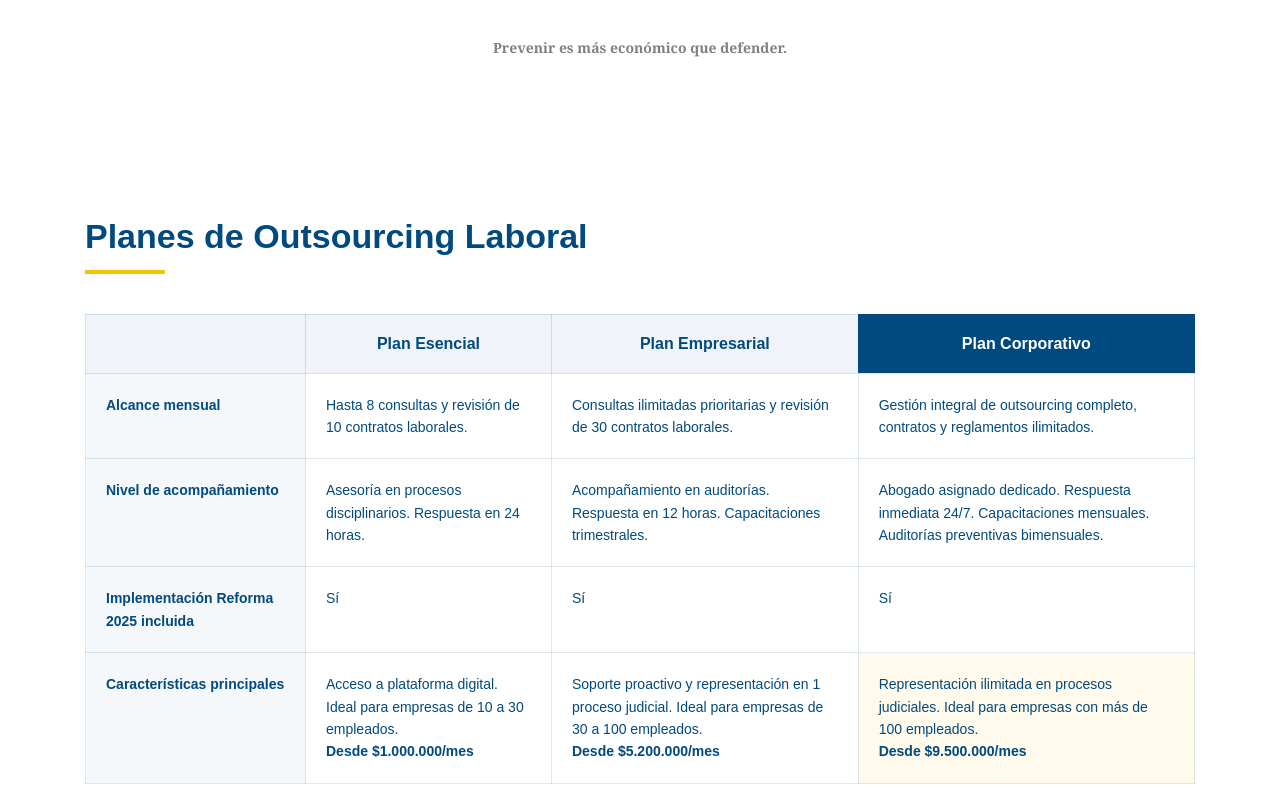
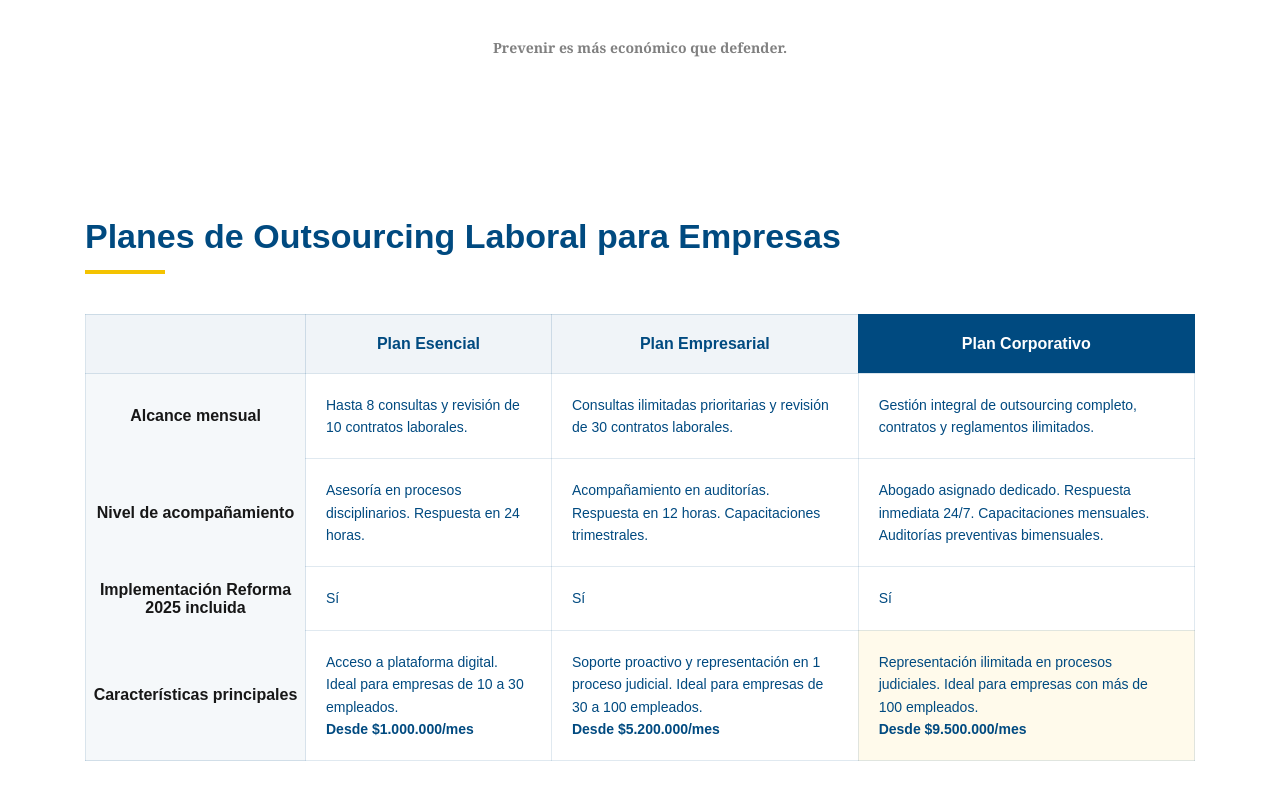
Before and after one commit to Jeffer-Andres-Tafurth-Cortes/praviceabogadoslaboralistas, a Next.js app: page / in a window 1280 px wide. Shown: the part 11212-12000 px from the top of the page. Built offline with nearby package versions, Linux system fonts and the light colour scheme.

Commit message:
Updates content text PlanSection

```diff
--- a/src/app/components/PlansSection.tsx
+++ b/src/app/components/PlansSection.tsx
@@ -5,16 +5,17 @@ import { motion } from "framer-motion";
 
 export default function PlanSection() {
   return (
-    <section className={styles.section}>
+    <section className={styles.section} aria-labelledby="plan-title">
       {/* TÍTULO */}
       <motion.h2
+        id="plan-title"
         className={styles.title}
         initial={{ opacity: 0, y: 30 }}
         whileInView={{ opacity: 1, y: 0 }}
         transition={{ duration: 0.6 }}
         viewport={{ once: true }}
       >
-        Planes de Outsourcing Laboral
+        Planes de Outsourcing Laboral para Empresas
       </motion.h2>
 
       {/* TABLA */}
@@ -28,16 +29,20 @@ export default function PlanSection() {
         <table className={styles.table}>
           <thead>
             <tr>
-              <th></th>
-              <th>Plan Esencial</th>
-              <th>Plan Empresarial</th>
-              <th className={styles.highlight}>Plan Corporativo</th>
+              <th scope="col"></th>
+              <th scope="col">Plan Esencial</th>
+              <th scope="col">Plan Empresarial</th>
+              <th scope="col" className={styles.highlight}>
+                Plan Corporativo
+              </th>
             </tr>
           </thead>
 
           <tbody>
             <tr>
-              <td className={styles.rowTitle}>Alcance mensual</td>
+              <th scope="row" className={styles.rowTitle}>
+                Alcance mensual
+              </th>
               <td>Hasta 8 consultas y revisión de 10 contratos laborales.</td>
               <td>
                 Consultas ilimitadas prioritarias y revisión de 30 contratos
@@ -50,7 +55,9 @@ export default function PlanSection() {
             </tr>
 
             <tr>
-              <td className={styles.rowTitle}>Nivel de acompañamiento</td>
+              <th scope="row" className={styles.rowTitle}>
+                Nivel de acompañamiento
+              </th>
               <td>
                 Asesoría en procesos disciplinarios. Respuesta en 24 horas.
               </td>
@@ -65,16 +72,18 @@ export default function PlanSection() {
             </tr>
 
             <tr>
-              <td className={styles.rowTitle}>
+              <th scope="row" className={styles.rowTitle}>
                 Implementación Reforma 2025 incluida
-              </td>
+              </th>
               <td>Sí</td>
               <td>Sí</td>
               <td>Sí</td>
             </tr>
 
             <tr>
-              <td className={styles.rowTitle}>Características principales</td>
+              <th scope="row" className={styles.rowTitle}>
+                Características principales
+              </th>
               <td>
                 Acceso a plataforma digital. Ideal para empresas de 10 a 30
                 empleados.
@@ -98,7 +107,7 @@ export default function PlanSection() {
         </table>
       </motion.div>
 
-      {/* BOTONES */}
+      {/* BOTÓN */}
       <motion.div
         className={styles.buttons}
         initial={{ opacity: 0 }}
```
